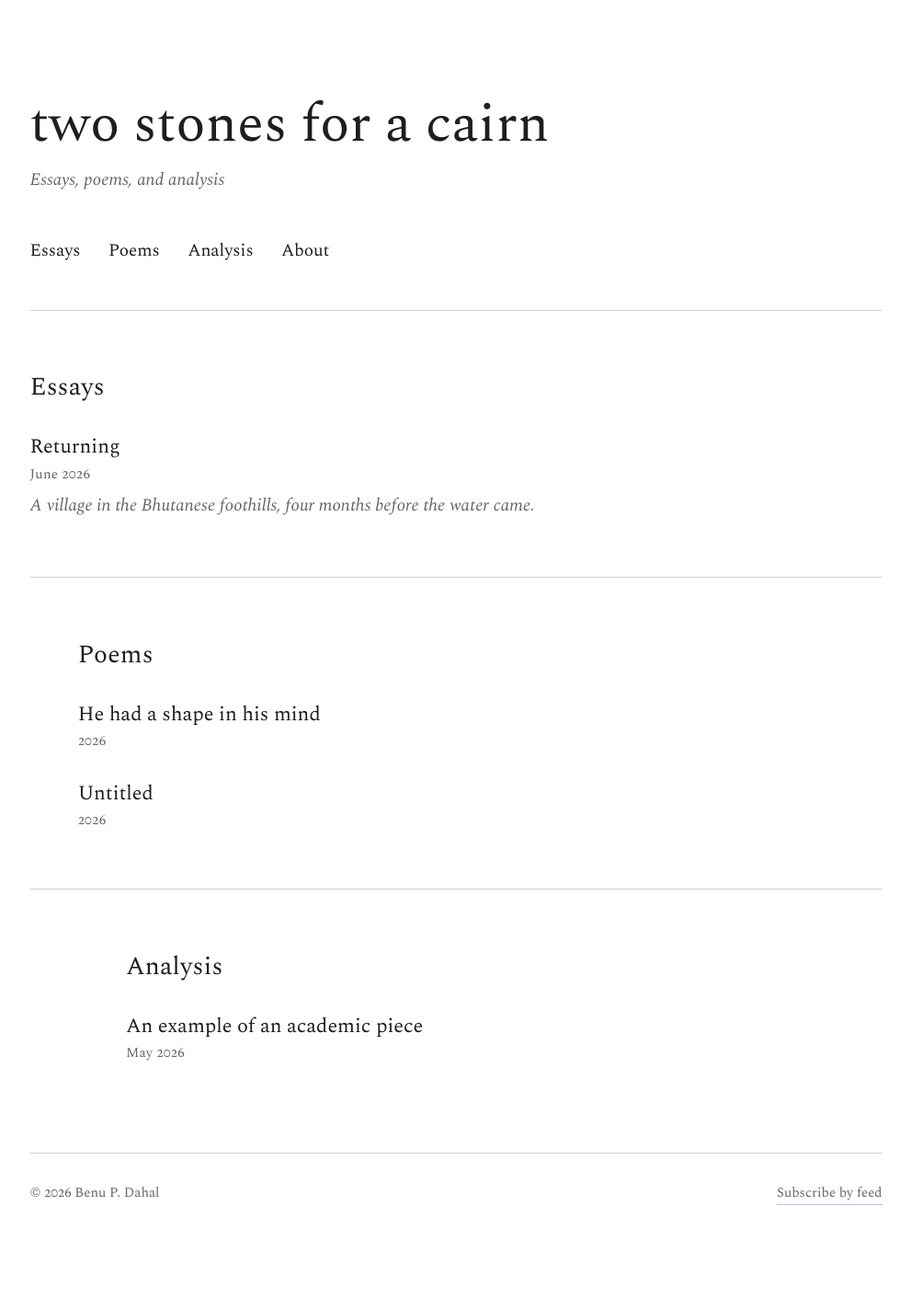
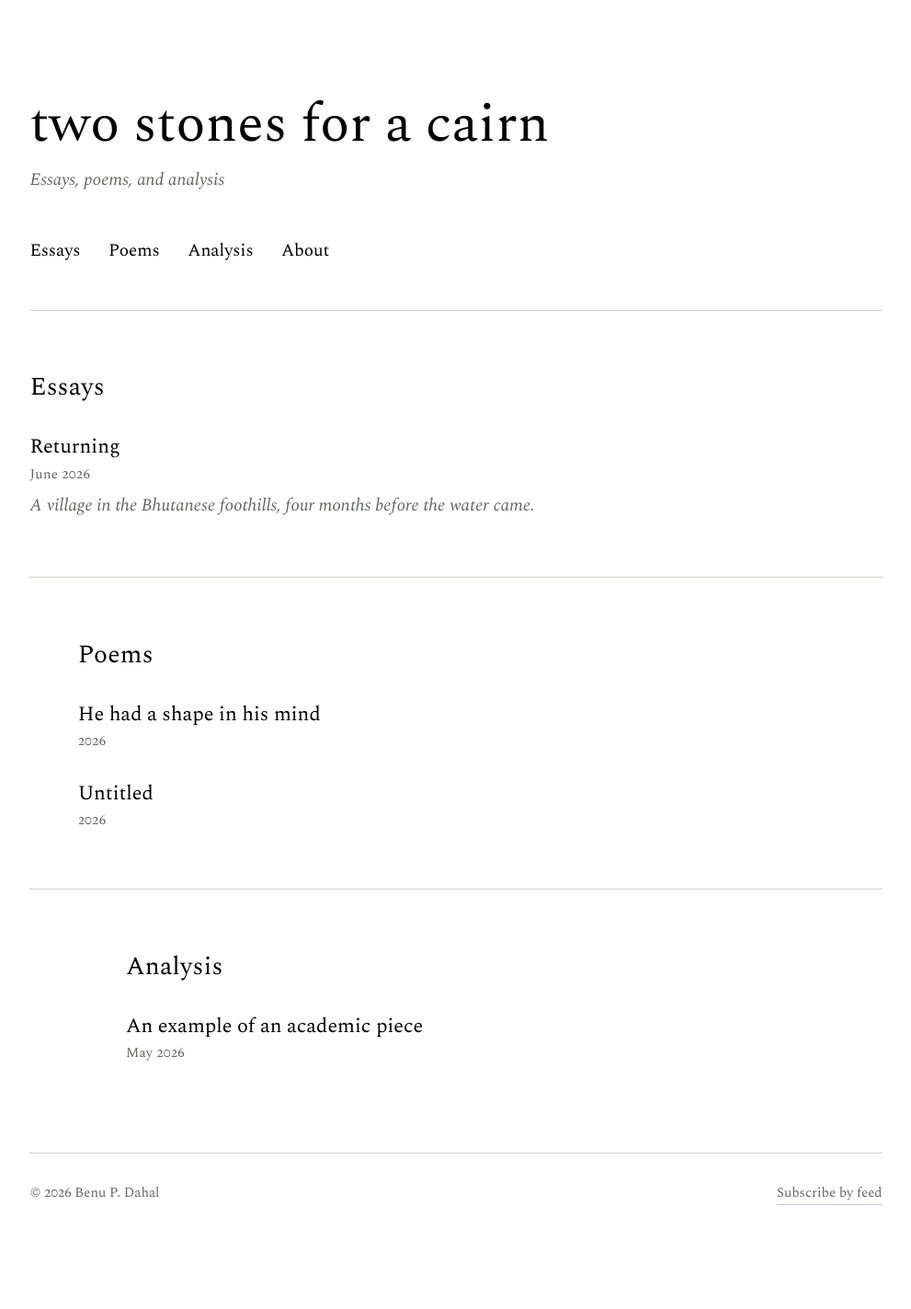
Before and after one commit to pbenu/pbenu.github.io, a Jekyll site: the page built from index.html, in a window 1280 px wide. Shown: the whole page at 92% size, without its empty margins (144-1135 px from the left). Built offline with Jekyll 4.4.1, drawn with Linux system fonts in a browser that asks for light colours.

Commit message:
Update head.html

```diff
--- a/_includes/head.html
+++ b/_includes/head.html
@@ -15,7 +15,7 @@
 :root {
   --paper:        #FFFFFF;
   --paper-deep:   #E6E9E2;
-  --ink:          #1B201D;
+  --ink:          #000000;
   --stone:        #616860;
   --ultramarine:  #26359A;
   --rule:         #CDD3C9;
```
